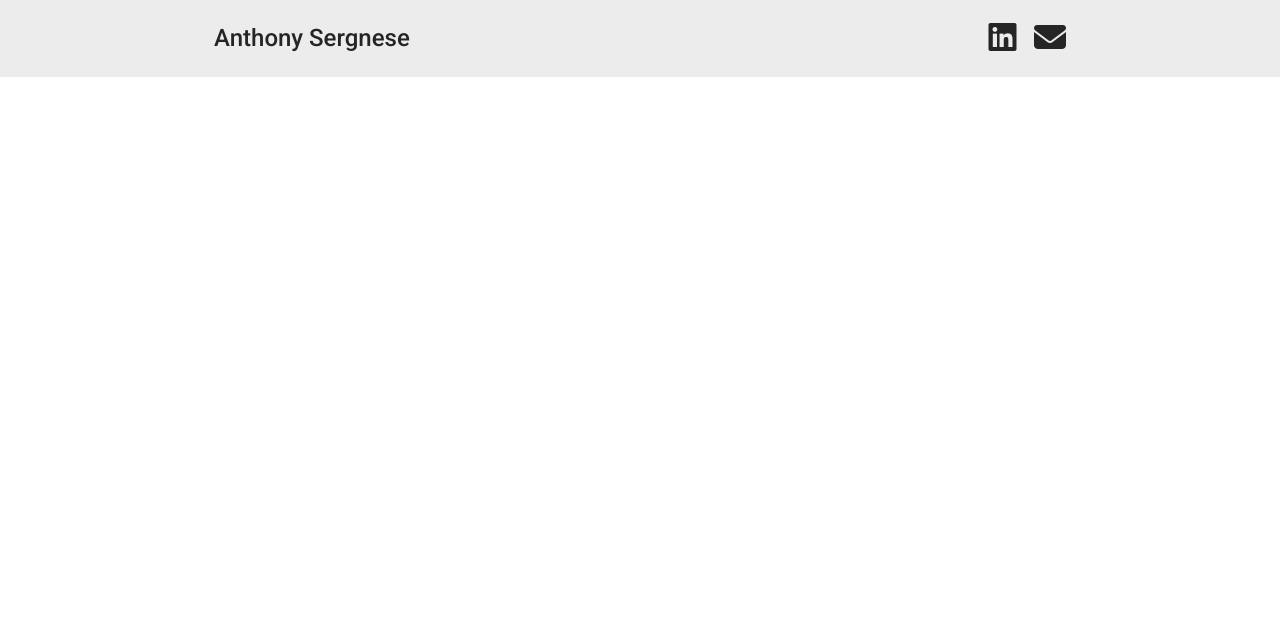
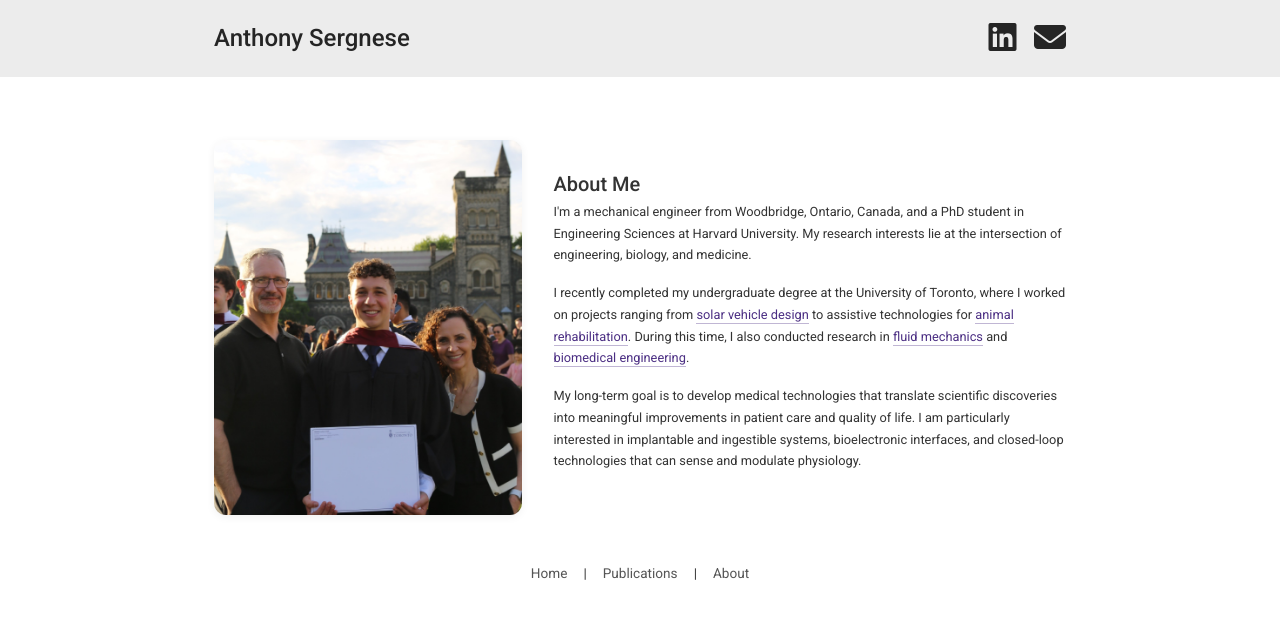
Before and after one commit to tonysergnese/portfolio, a plain HTML site: page projects/about.html in a window 1280 px wide. Drawn offline with Linux system fonts and the light colour scheme.

Commit message:
added about page

```diff
--- a/projects/about.html
+++ b/projects/about.html
@@ -28,3 +28,37 @@
       </div>
     </div>
   </header>
+
+  <section class="project-hero">
+        <div class="container hero-grid">
+            <img class="hero-img" src="../images/363A8787.JPG" alt="SPLASH capsule close-up">
+
+            <div class="hero-text">
+            <h2 class="hero-title">About Me</h2>
+            <p>
+                I'm a mechanical engineer from Woodbridge, Ontario, Canada, and a PhD student in Engineering Sciences at Harvard University.
+                My research interests lie at the intersection of engineering, biology, and medicine.
+            </p>
+
+            <p>
+            I recently completed my undergraduate degree at the University of Toronto, where I worked on projects ranging from <a href="aurora.html" class="bio-link">solar vehicle design</a> to assistive technologies for <a href="gorilla.html" class="bio-link">animal rehabilitation</a>.
+            During this time, I also conducted research in <a href="pmrl.html" class="bio-link">fluid mechanics</a> and <a href="medic.html" class="bio-link">biomedical engineering</a>.
+            </p>
+
+            <p>
+            My long-term goal is to develop medical technologies that translate scientific discoveries into meaningful improvements in patient care and quality of life.
+            I am particularly interested in implantable and ingestible systems, bioelectronic interfaces, and closed-loop technologies that can sense and modulate physiology.
+            </p>
+
+            </div>
+
+        </div>
+    </section>
+
+    <nav class="bottom-nav">
+      <a href="../index.html#top">Home</a>
+      <span>|</span>
+      <a href="pubs.html">Publications</a>
+      <span>|</span>
+      <a href="about.html">About</a>
+    </nav>
--- a/style.css
+++ b/style.css
@@ -144,12 +144,24 @@
                 }
             }
 
+            .bio-link {
+                color: #4b2e83;
+                text-decoration: none;
+                border-bottom: 1px solid rgba(75, 46, 131, 0.35);
+                padding-bottom: 1px;
+                transition: border-color 0.2s ease;
+            }
+
+            .bio-link:hover {
+                border-bottom-color: rgba(75, 46, 131, 1);
+            }
+
 
     /* ===== Divider ===== */
             .divider {
             border: none;
             border-top: 1px solid #ccc; /* color of the line */
-            margin: 2rem auto;          /* space above/below */
+            margin: 1rem auto 2rem auto;          /* space above/below */
             max-width: var(--mw);       /* keep it aligned with content */
             }
 
@@ -265,7 +277,7 @@
 
         /* Wrapper spacing (sits below your fixed header) */
         .project-hero {
-        margin: 7.5rem auto 2rem;
+        margin: 7.5rem auto 3rem;
         /* padding: 0 1.5rem; */
         max-width: var(--mw);
         }
```
Also changed, not shown: projects/pubs.html (+8 -0 lines), images/363A8787.JPG (added).
